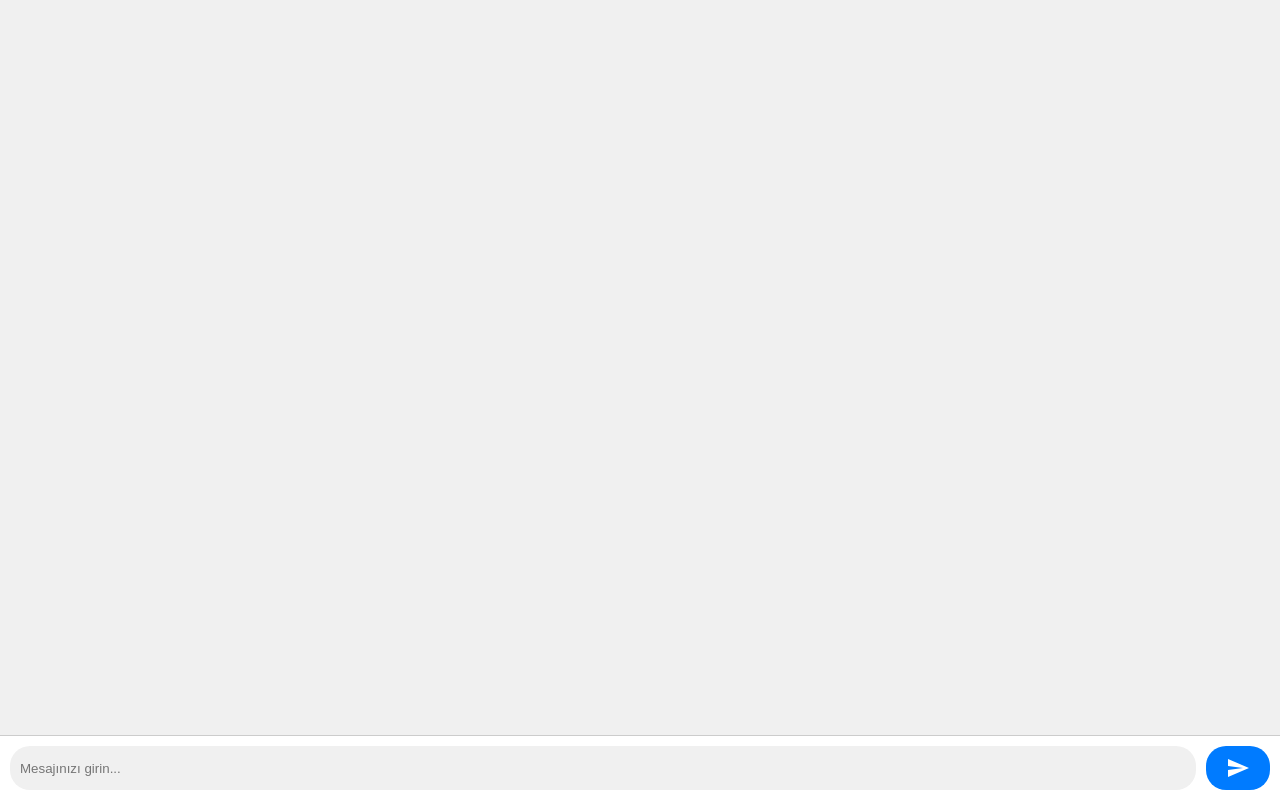
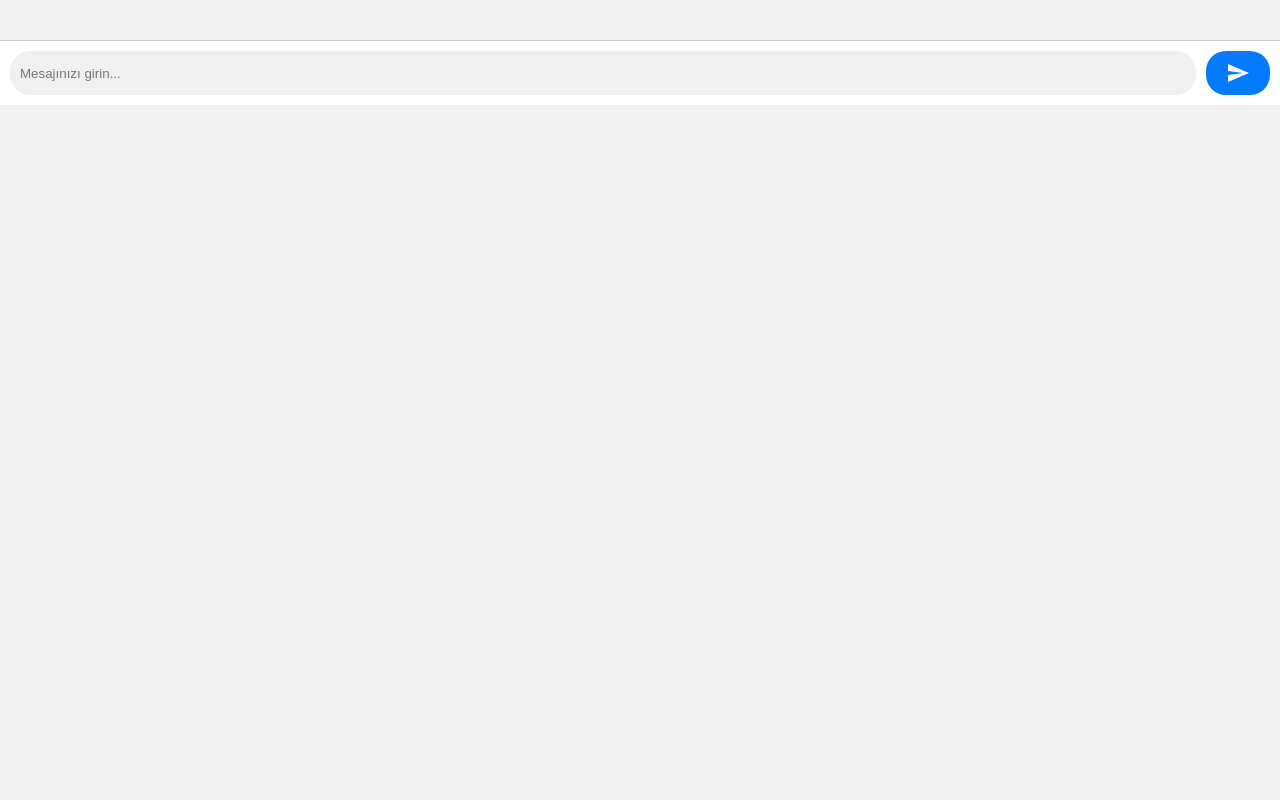
Before and after one commit to sagoldoktor/sagoldoktor.github.io, a React (Create React App) app: page / in a window 1280 px wide. Built offline with nearby package versions, Linux system fonts and the light colour scheme; the HTML template or start-up script is replaced by a standard one.

Commit message:
Update App.js

```diff
--- a/src/App.js
+++ b/src/App.js
@@ -45,9 +45,11 @@ function App() {
 
   return (
     <div className="app">
+    <div className="chat-container">
     <ChatWindow messages={messages} />
     <Input onSend={handleSend} />
     <ScrollToTop />
+    </div>
     </div>
   );
 }
```
